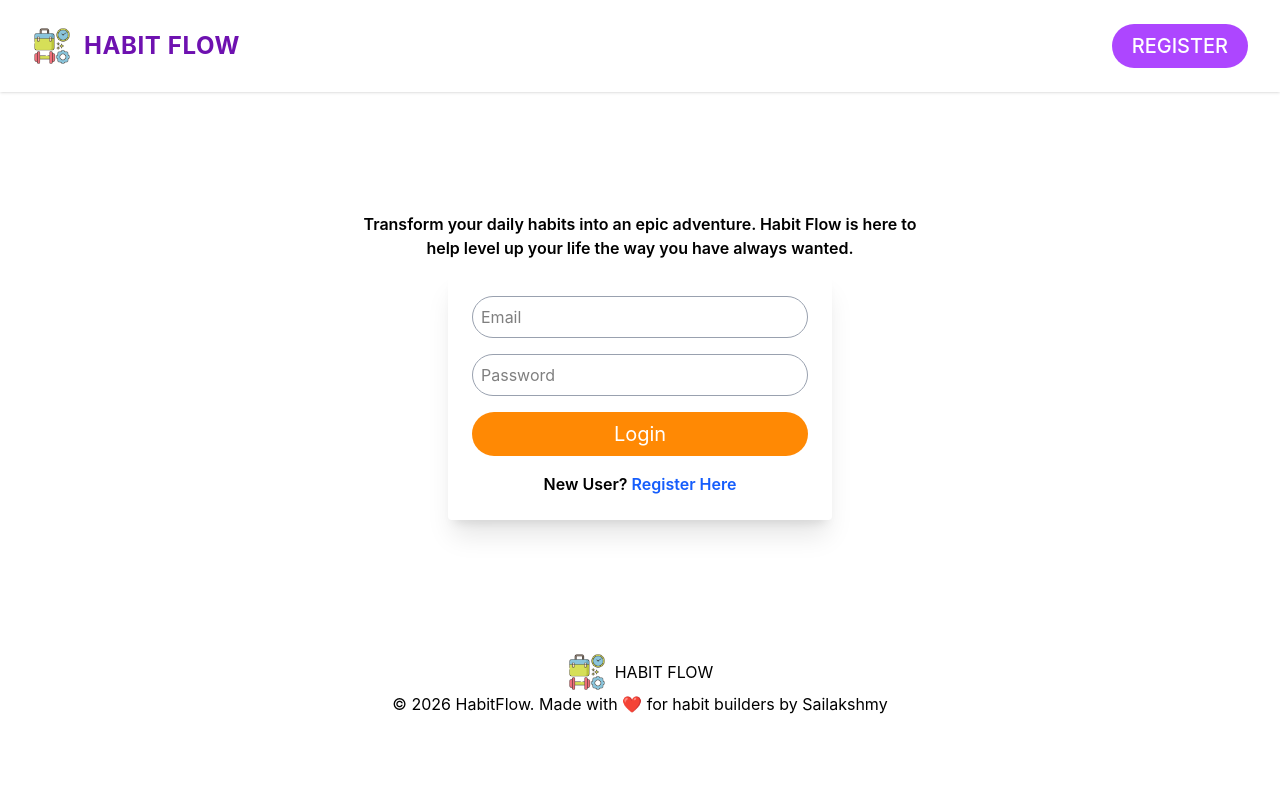
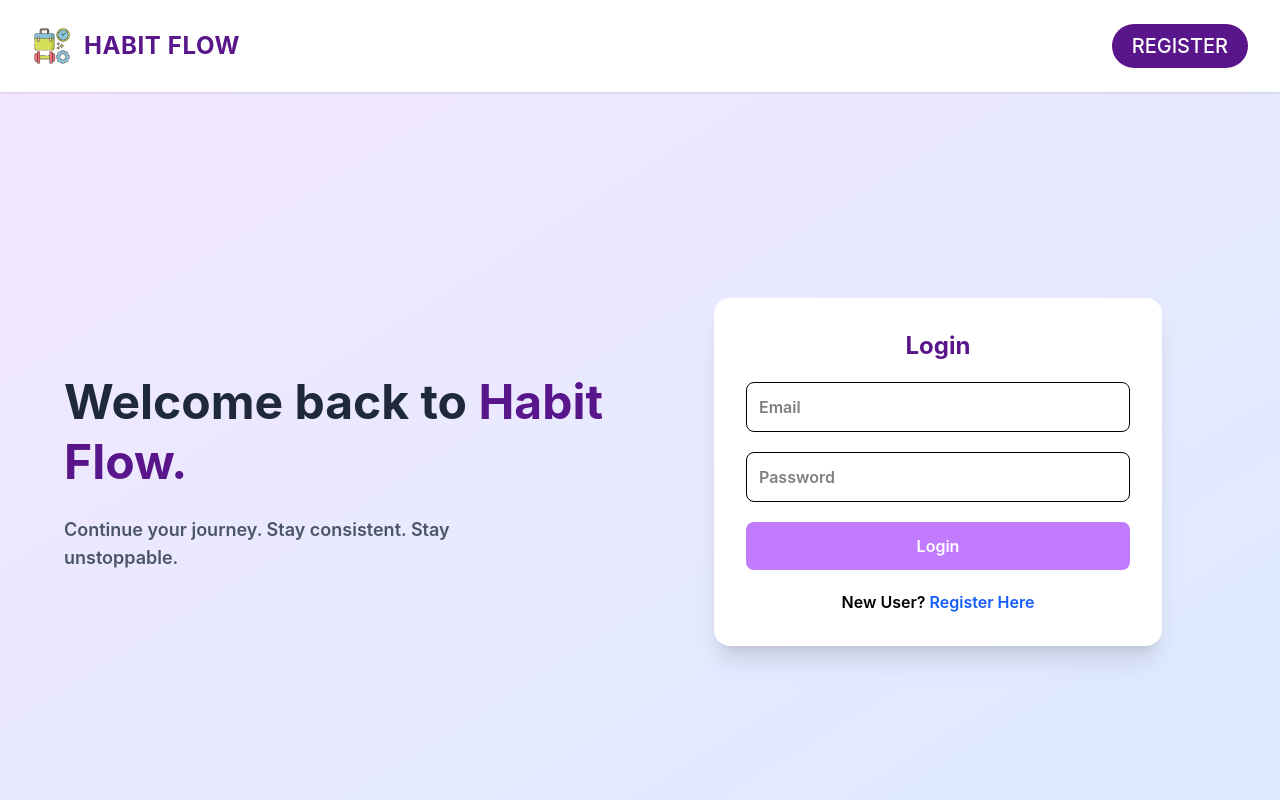
Before and after one commit to sailakshmie26/HabitFlow, a React (Vite) app: page / in a window 1280 px wide. Shown: the top 800 px of the page. Built offline with nearby package versions, Linux system fonts and the light colour scheme.

Commit message:
improved codes and updated dashboardstats with top habit

```diff
--- a/src/components/AchievementBadges.jsx
+++ b/src/components/AchievementBadges.jsx
@@ -19,8 +19,8 @@ const AchievementBadges = () => {
     if(totalCompletions >= 20)badges.push("🏆20 Completions!")
     if(totalCompletions >= 50)badges.push("👑Habit Master!")
   return (
-    <div className="bg-white p-4 rounded-xl shadow mt-6">
-    <h2 className="font-bold text-lg mb-3 text-purple-900">
+    <div className="bg-pink-50 p-4 rounded-xl shadow mt-6">
+    <h2 className="font-bold text-xl mb-3 text-purple-900">
     Achievements
     </h2>
     {
--- a/src/components/HabitCalendar.jsx
+++ b/src/components/HabitCalendar.jsx
@@ -45,7 +45,7 @@ const HabitCalendar = () => {
     setSelectedDate(d);
   };
   return (
-    <div className="bg-yellow-50 p-6 rounded-lg shadow mt-6">
+    <div className="bg-green-50 p-6 rounded-lg shadow mt-6">
       <h2 className="text-xl font-bold text-purple-800 mb-4">
         Habit Check-in Calendar
       </h2>
--- a/src/components/HabitCard.jsx
+++ b/src/components/HabitCard.jsx
@@ -18,7 +18,7 @@ const HabitCard = () => {
           <p className="text-gray-500">No habits yet? Add one.</p>
         )}
         {habits.map((habit) => (
-          <div key={habit.id} className="bg-purple-50 rounded-xl shadow p-4">
+          <div key={habit.id} className="bg-teal-50 rounded-xl shadow p-4">
             <h3 className="font-semibold text-xl text-gray-900 mb-2">{habit.habitName}</h3>
 
             <p className="text-gray-700">
@@ -32,7 +32,7 @@ const HabitCard = () => {
                   dispatch(completedHabit(habit.id));
                   toast.success("Good job pal!🔥");
                 }}
-                className="bg-blue-400 hover:bg-blue-900 text-white font-bold py-2 px-3 rounded"
+                className="bg-blue-400 hover:bg-blue-900 hover:scale-105 transition text-white font-bold py-2 px-3 rounded"
               >
                 Completed
               </button>
@@ -42,7 +42,7 @@ const HabitCard = () => {
                   dispatch(deleteHabit(habit.id));
                   toast("Habit deleted",{ icon: "🗑️" });
                 }}
-                className="bg-red-400 hover:bg-red-600 text-white font-bold py-1 px-3 rounded"
+                className="bg-red-400 hover:bg-red-600 hover:scale-105 transition text-white font-bold py-1 px-3 rounded"
               >
                 Delete
               </button>
@@ -52,7 +52,7 @@ const HabitCard = () => {
                 dispatch(undoCompletedHabit(habit.id))
                 toast("Completion undone", {icon:"↩️"})
               }}
-              className="bg-yellow-400 hover:bg-yellow-600 text-white font-bold py-2 px-3 rounded">
+              className="bg-yellow-400 hover:bg-yellow-600 hover:scale-105 transition text-white font-bold py-2 px-3 rounded">
                 Undo
               </button>
 
@@ -64,7 +64,7 @@ const HabitCard = () => {
                   toast.success("Habit updated")
                 }
               }}
-              className="bg-purple-400 hover:bg-purple-700 text-white font-bold py-2 px-3 rounded">
+              className="bg-purple-400 hover:bg-purple-700 hover:scale-105 transition text-white font-bold py-2 px-3 rounded">
                 Edit
               </button>
             </div>
--- a/src/components/Navbar.jsx
+++ b/src/components/Navbar.jsx
@@ -22,7 +22,7 @@ const Navbar = () => {
             alt="HabitFlowIcon"
             className="w-10 h-10 transform hover:scale-110 transition"
           />
-          <h1 className="text-2xl text-purple-800 font-bold tracking-wide">HABIT FLOW</h1>
+          <h1 className="text-2xl text-purple-900 font-bold tracking-wide">HABIT FLOW</h1>
         </div>
 
         <div className="flex gap-3 text-xl py-5">
@@ -35,7 +35,7 @@ const Navbar = () => {
             </button>
           ) : (
             <Link to={"/register"}>
-              <button className="bg-purple-500 hover:bg-purple-700 text-white font-medium py-2 px-5 rounded-full transition">
+              <button className="bg-purple-900 hover:bg-purple-500 text-white font-medium py-2 px-5 rounded-full transition">
                 REGISTER
               </button>
             </Link>
--- a/src/components/ProgressChart.jsx
+++ b/src/components/ProgressChart.jsx
@@ -21,12 +21,12 @@ const ProgressChart = () => {
       <h2 className="text-xl font-bold text-purple-800 mb-4">Your Weekly Chart</h2>
       <ResponsiveContainer width="100%" height={300}>
         <BarChart data={weeklyData}>
-          <CartesianGrid strokeDasharray="3 3" />
+          <CartesianGrid strokeDasharray="3 3" opacity={0.3}/>
           <XAxis dataKey="day" />
           <YAxis />
           <Tooltip />
           <Legend />
-          <Bar dataKey="completed" fill="#82ca9d" />
+          <Bar dataKey="completed" fill="#82ca9d" radius={[6, 6, 0, 0]}/>
         </BarChart>
       </ResponsiveContainer>
     </>
--- a/src/pages/Dashboard.jsx
+++ b/src/pages/Dashboard.jsx
@@ -10,41 +10,30 @@ import HabitCalendar from "../components/HabitCalendar";
 import AchievementBadges from "../components/AchievementBadges";
 
 const Dashboard = () => {
-  const loggedinUser = useSelector((state) => state.users.loggedinUser)
+  const loggedinUser = useSelector((state) => state.users.loggedinUser);
   return (
     <>
-      <Navbar/>
-      <div className="max-w-6xl mx-auto p-6">
-        <h2 className="text-2xl text-gray-900 font-bold mb-6">Hello there
-        <span className="font-bold text-purple-800 ms-1">{loggedinUser.username}!</span></h2>
+      <Navbar />
+      <div className="max-w-6xl mx-auto p-6 bg-gray-50 min-h-screen">
+        <h2 className="text-2xl text-gray-900 font-bold mb-6">
+          Hello{" "}
+          <span className="text-purple-800">{loggedinUser.username}!</span>👋
+        </h2>
 
         <HabitForm />
 
         <div className="grid md:grid-cols-3 gap-6 mt-6">
-          <div className="md:col-span-2">
-          <HabitCard />
+          <div className="md:col-span-2 space-y-6">
+            <HabitCard />
+            <ProgressChart />
+            <HabitCalendar />
           </div>
 
-
-          <div className="space-y-6">
-          <DashboardStats />
+          <div className="space-y-6 mt-8">
+            <DashboardStats />
+            <AchievementBadges />
+            <AISuggestions />
           </div>
-        </div>
-
-        <div className="mt-8">
-          <AchievementBadges/>
-        </div>
-
-        <div className="mt-8">
-          <ProgressChart />
-        </div>
-
-        <div className="mt-8">
-          <HabitCalendar/>
-        </div>
-
-        <div className="mt-8">
-          <AISuggestions />
         </div>
       </div>
       <Footer />
--- a/src/pages/Login.jsx
+++ b/src/pages/Login.jsx
@@ -37,33 +37,44 @@ const Login = () => {
   return (
     <>
       <Navbar />
-      <div className="min-h-[70vh] flex flex-col justify-center items-center gap-3">
-        <h2 className="text-center font-semibold max-w-xl">
-          Transform your daily habits into an epic adventure. Habit Flow is here
-          to help level up your life the way you have always wanted.
-        </h2>
+      <div className="min-h-screen flex items-center justify-center px-6 bg-gradient-to-br from-purple-100 to-blue-100">
+      <div className="grid md:grid-cols-2 gap-10 items-center text-center font-semibold max-w-6xl w-full">
+      <div className="text-center md:text-left space-y-6">
+        <h1 className="text-4xl md:text-5xl font-bold text-gray-800 leading-tight">
+          Welcome back to
+        <span className="text-purple-900"> Habit Flow.</span>
+        </h1>
+        <p className="text-gray-600 text-lg max-w-md">
+          Continue your journey. Stay consistent. Stay unstoppable.
+        </p>
+      </div>
+
        <form
        onSubmit={handleSubmit}
        action=""
-       className="flex flex-col p-6 rounded shadow-xl gap-4 w-96">
+       className="w-full max-w-md justify-self-center bg-white rounded-2xl shadow-xl p-8 space-y-5">
+
+       <h2 className="text-2xl font-bold text-center text-purple-900">
+        Login
+       </h2>
 
         <input
         onChange={handleInput}
         value={formdata.email}
         name="email"
-        className="border outline-0 rounded-full border-gray-400 p-2"
+        className="w-full p-3 border rounded-lg focus:outline-none focus:ring-2 focus:ring-purple-400"
         type="email" placeholder="Email"/>
 
         <input
         onChange={handleInput}
         value={formdata.password}
         name="password"
-        className="border outline-0 rounded-full border-gray-400 p-2"
+        className="w-full p-3 border rounded-lg focus:outline-none focus:ring-2 focus:ring-purple-400"
         type="password" placeholder="Password"/>
 
         <button
         type="submit"
-        className="bg-orange-400 hover:bg-orange-500 text-white text-xl rounded-full p-2">
+        className="w-full bg-purple-400 hover:bg-purple-900 text-white font-semibold py-3 rounded-lg transition">
         Login</button>
 
         <p className="text-center font-semibold">New User? <Link
@@ -71,7 +82,7 @@ const Login = () => {
         Register Here</Link></p>
        </form>
         <div>
-
+       </div>
         </div>
       </div>
       <Footer />
```
Also changed, not shown: src/components/DashboardStats.jsx (+31 -6 lines).
